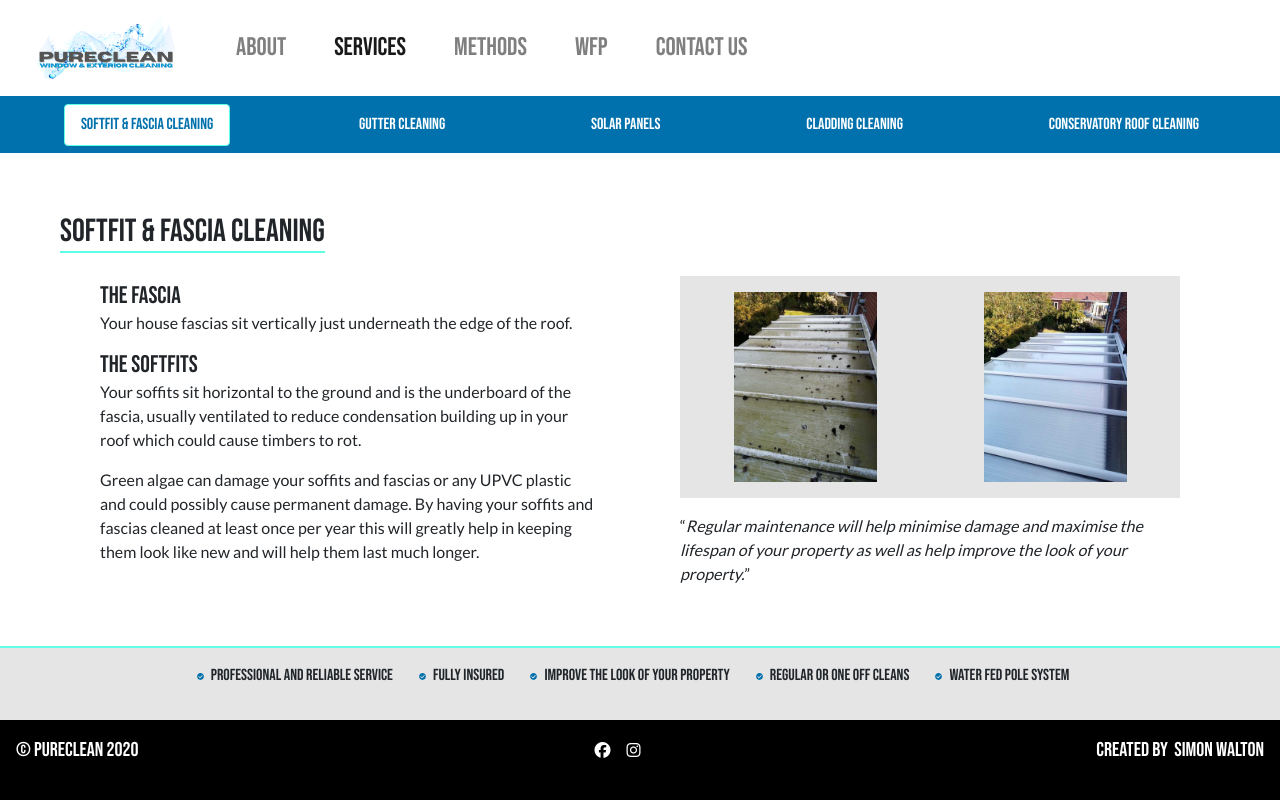
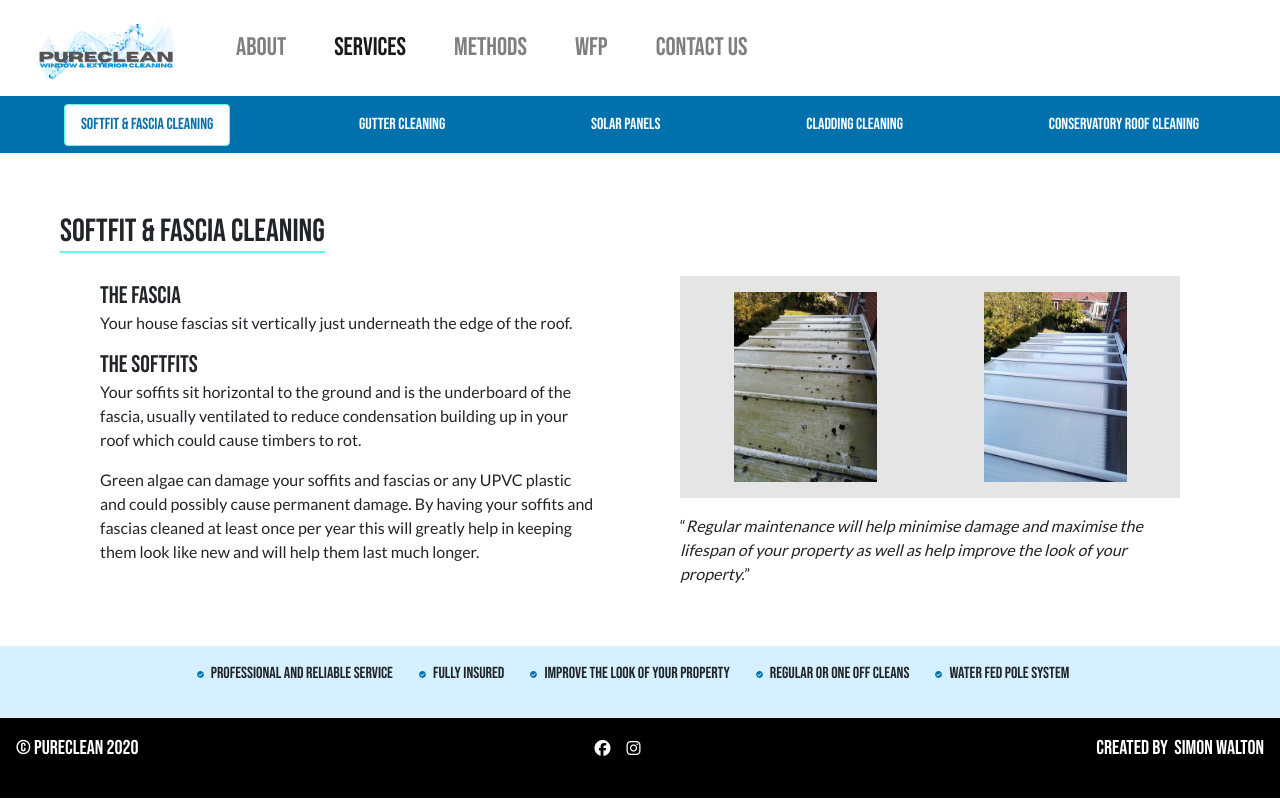
Before and after one commit to simon-a-walton/pure-clean, a React (Create React App) app: page /services in a window 1280 px wide. Built offline with nearby package versions, Linux system fonts and the light colour scheme.

Commit message:
removed border top on the <ul>

```diff
--- a/src/pages/Services.jsx
+++ b/src/pages/Services.jsx
@@ -74,7 +74,7 @@ const Services = () => {
           <ConservatoryTab />
         </Tab>
       </Tabs>
-      <div {...css({backgroundColor:colors.grey, display:'flex', justifyContent: 'center',  padding: '16px', borderTop: `2px solid ${colors.green}`})}>
+      <div {...css({backgroundColor:colors.lightBlue, display:'flex', justifyContent: 'center',  padding: '16px'})}>
          <ul {...checkList}>
             <li>Professional and reliable service</li>
             <li>Fully insured</li>
```
